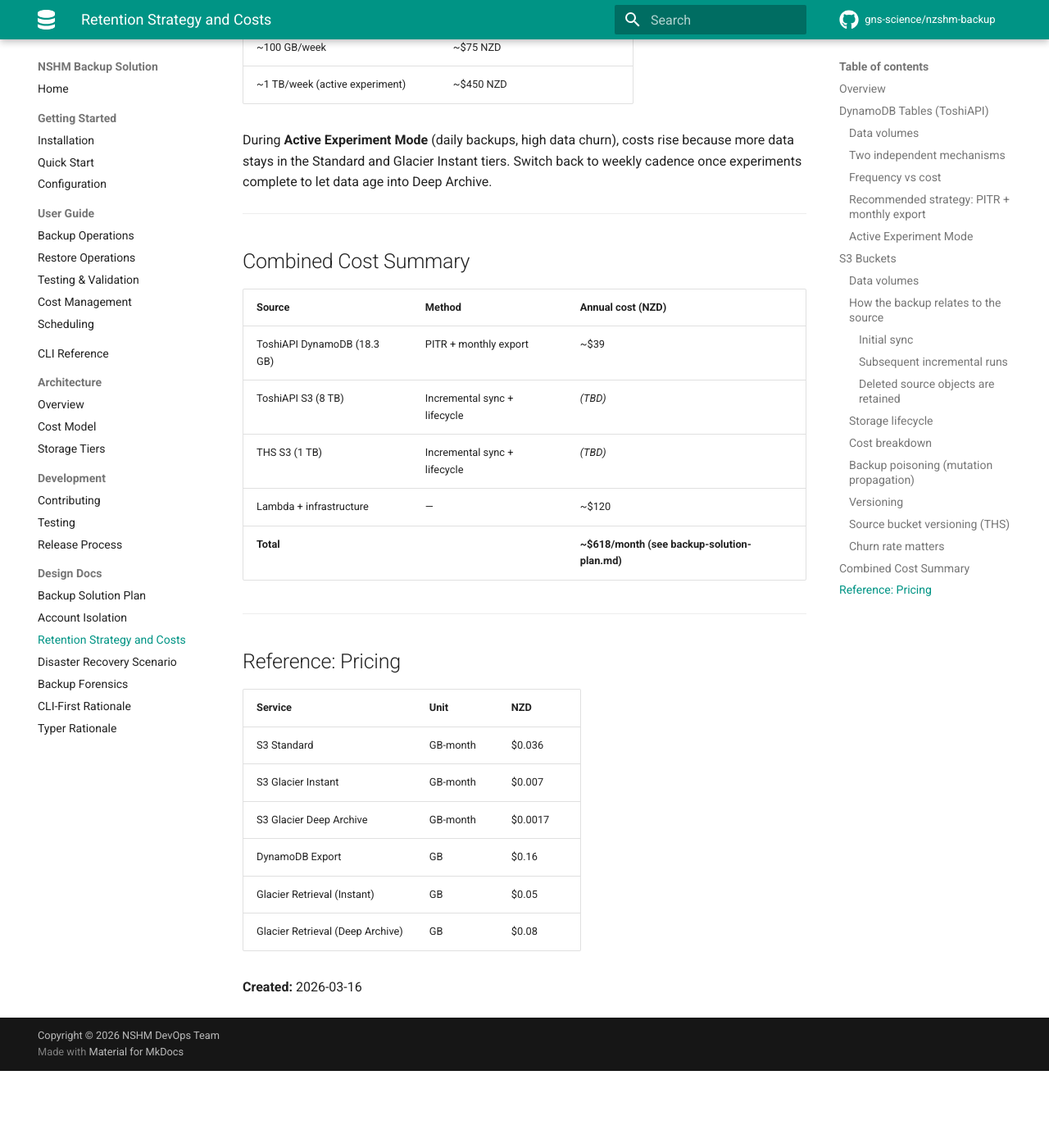
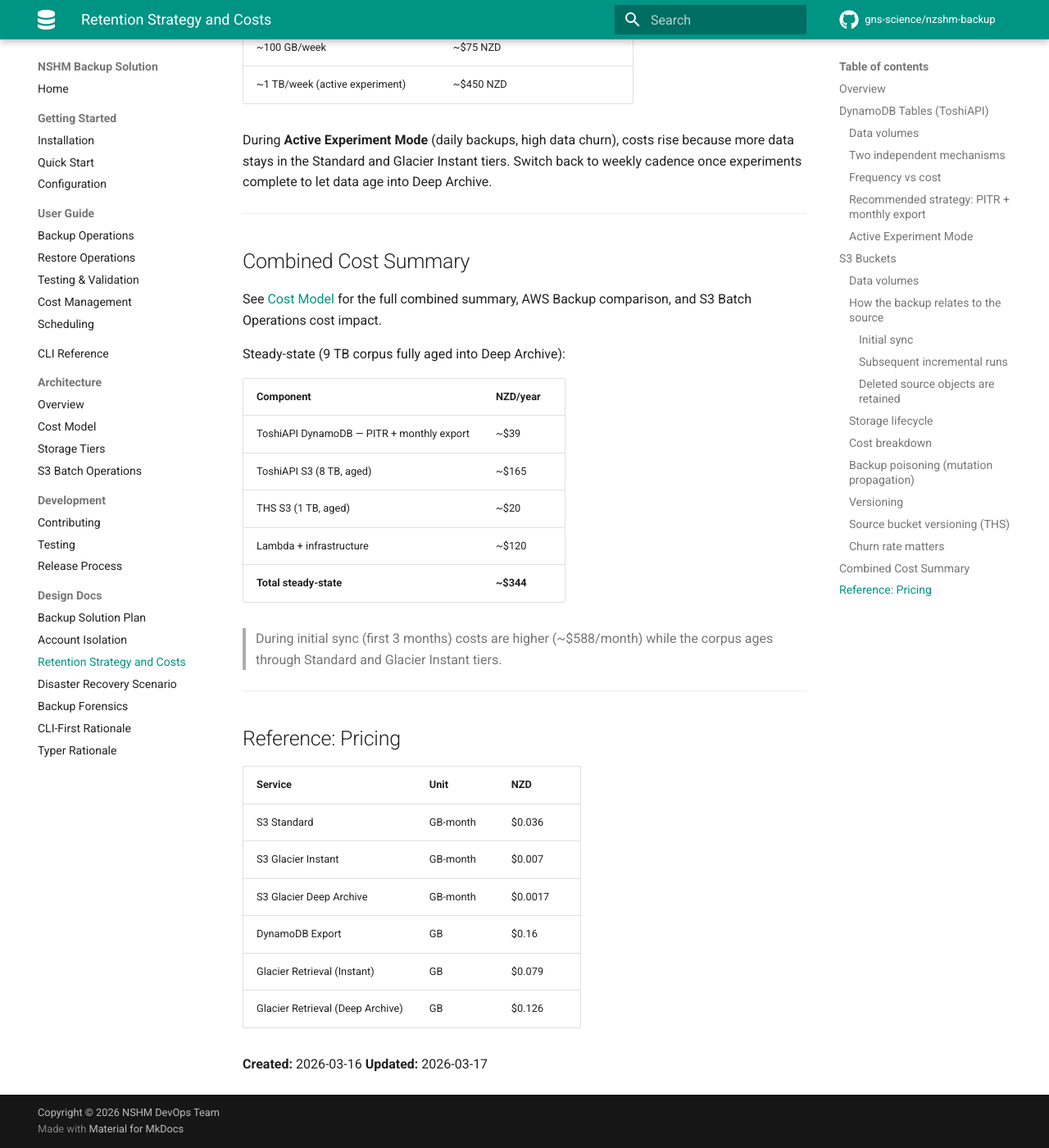
Before and after one commit to GNS-Science/aws-snapshot, an MkDocs documentation site: the page built from docs/design/retention-strategy-and-costs.md, in a window 1280 px wide and 1400 px high, scrolled down 6667 px. Shown: the whole window at 82% size. Built offline with MkDocs 1.6.1 and Material for MkDocs 9.7.7, drawn with Linux system fonts in a browser that asks for light colours; comment, search, counter and statistics services are not loaded; the version menu is left out; before the commit the page ends 7973 px from its top, so only the background shows below that.

Commit message:
docs: populate cost-model.md and storage-tiers.md, consolidate cost content
- cost-model.md: AWS Backup vs custom solution comparison (~36-50x margin on
  storage for write-once BLOBs), combined steady-state summary (~$344/year),
  S3 Batch and cross-account cost impact, Deep Archive retrieval costs
- storage-tiers.md: S3 lifecycle tier behaviour, retrieval times/costs,
  deleted object retention, DynamoDB export storage
- retention-strategy-and-costs.md: replace stale TBD combined summary with
  accurate steady-state figures; add pointer to cost-model.md; fix retrieval
  pricing (NZD)
- mkdocs.yml: add s3-batch-operations.md to Architecture nav

```diff
--- a/docs/design/retention-strategy-and-costs.md
+++ b/docs/design/retention-strategy-and-costs.md
@@ -294,13 +294,21 @@ to weekly cadence once experiments complete to let data age into Deep Archive.
 
 ## Combined Cost Summary
 
-| Source | Method | Annual cost (NZD) |
-|--------|--------|-------------------|
-| ToshiAPI DynamoDB (18.3 GB) | PITR + monthly export | ~$39 |
-| ToshiAPI S3 (8 TB) | Incremental sync + lifecycle | *(TBD)* |
-| THS S3 (1 TB) | Incremental sync + lifecycle | *(TBD)* |
-| Lambda + infrastructure | — | ~$120 |
-| **Total** | | **~$618/month (see backup-solution-plan.md)** |
+See [Cost Model](../architecture/cost-model.md) for the full combined summary,
+AWS Backup comparison, and S3 Batch Operations cost impact.
+
+Steady-state (9 TB corpus fully aged into Deep Archive):
+
+| Component | NZD/year |
+|-----------|---------|
+| ToshiAPI DynamoDB — PITR + monthly export | ~$39 |
+| ToshiAPI S3 (8 TB, aged) | ~$165 |
+| THS S3 (1 TB, aged) | ~$20 |
+| Lambda + infrastructure | ~$120 |
+| **Total steady-state** | **~$344** |
+
+> During initial sync (first 3 months) costs are higher (~$588/month) while the
+> corpus ages through Standard and Glacier Instant tiers.
 
 ---
 
@@ -312,7 +320,8 @@ to weekly cadence once experiments complete to let data age into Deep Archive.
 | S3 Glacier Instant | GB-month | $0.007 |
 | S3 Glacier Deep Archive | GB-month | $0.0017 |
 | DynamoDB Export | GB | $0.16 |
-| Glacier Retrieval (Instant) | GB | $0.05 |
-| Glacier Retrieval (Deep Archive) | GB | $0.08 |
+| Glacier Retrieval (Instant) | GB | $0.079 |
+| Glacier Retrieval (Deep Archive) | GB | $0.126 |
 
 **Created:** 2026-03-16
+**Updated:** 2026-03-17
--- a/mkdocs.yml
+++ b/mkdocs.yml
@@ -54,6 +54,7 @@ nav:
     - Overview: architecture/overview.md
     - Cost Model: architecture/cost-model.md
     - Storage Tiers: architecture/storage-tiers.md
+    - S3 Batch Operations: architecture/s3-batch-operations.md
   - Development:
     - Contributing: development/contributing.md
     - Testing: development/testing.md
```
Also changed, not shown: docs/architecture/cost-model.md (+143 -0 lines), docs/architecture/storage-tiers.md (+58 -0 lines).
